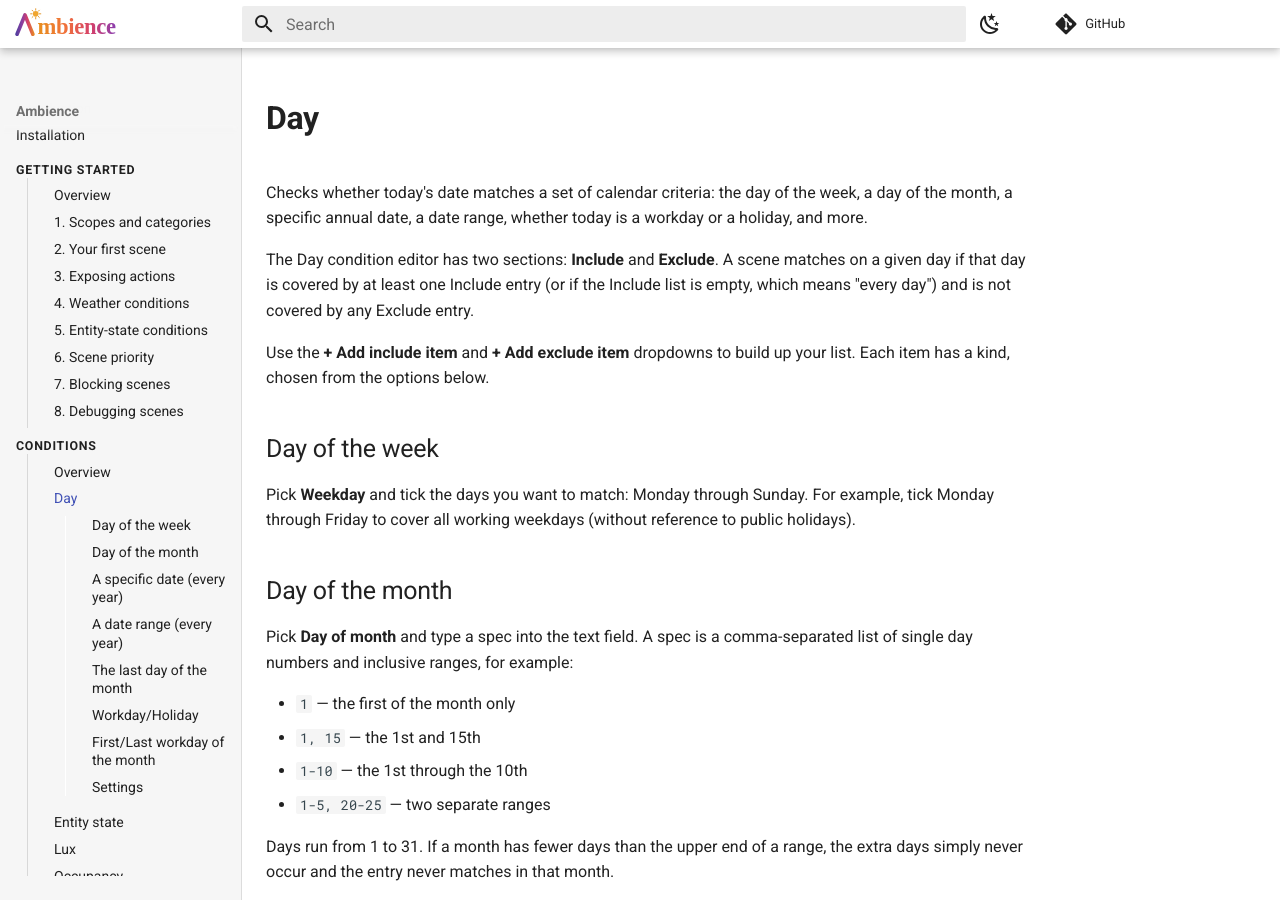
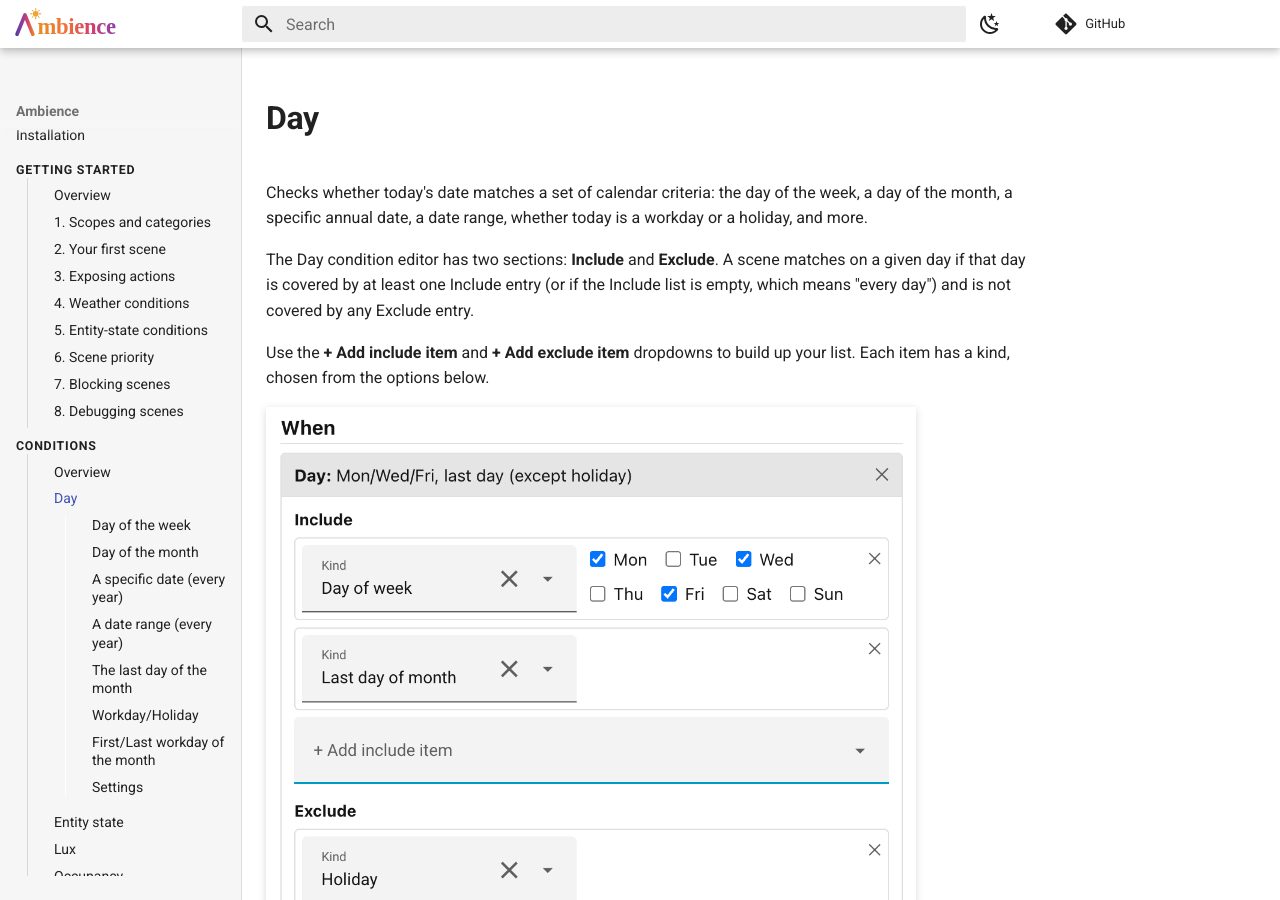
Before and after one commit to clintongormley/ambience, an MkDocs documentation site: the page built from docs/conditions/day.md, in a window 1280 px wide and 900 px high. Built offline with MkDocs 1.6.1 and Material for MkDocs 9.7.7, drawn with Linux system fonts in a browser that asks for light colours; comment, search, counter and statistics services are not loaded.

Commit message:
docs: add Day condition screenshots (editor + config)

```diff
--- a/docs/conditions/day.md
+++ b/docs/conditions/day.md
@@ -11,6 +11,8 @@ Exclude entry.
 
 Use the **+ Add include item** and **+ Add exclude item** dropdowns to build up
 your list. Each item has a kind, chosen from the options below.
+
+![Example of Day condition.](../images/conditions/day/day.png "Example of Day condition.")
 
 ## Day of the week
 
```
Also changed, not shown: other parts of docs/conditions/day.md (+2 -0 lines), docs/images/conditions/day/config.png (added), docs/images/conditions/day/day.png (added).
